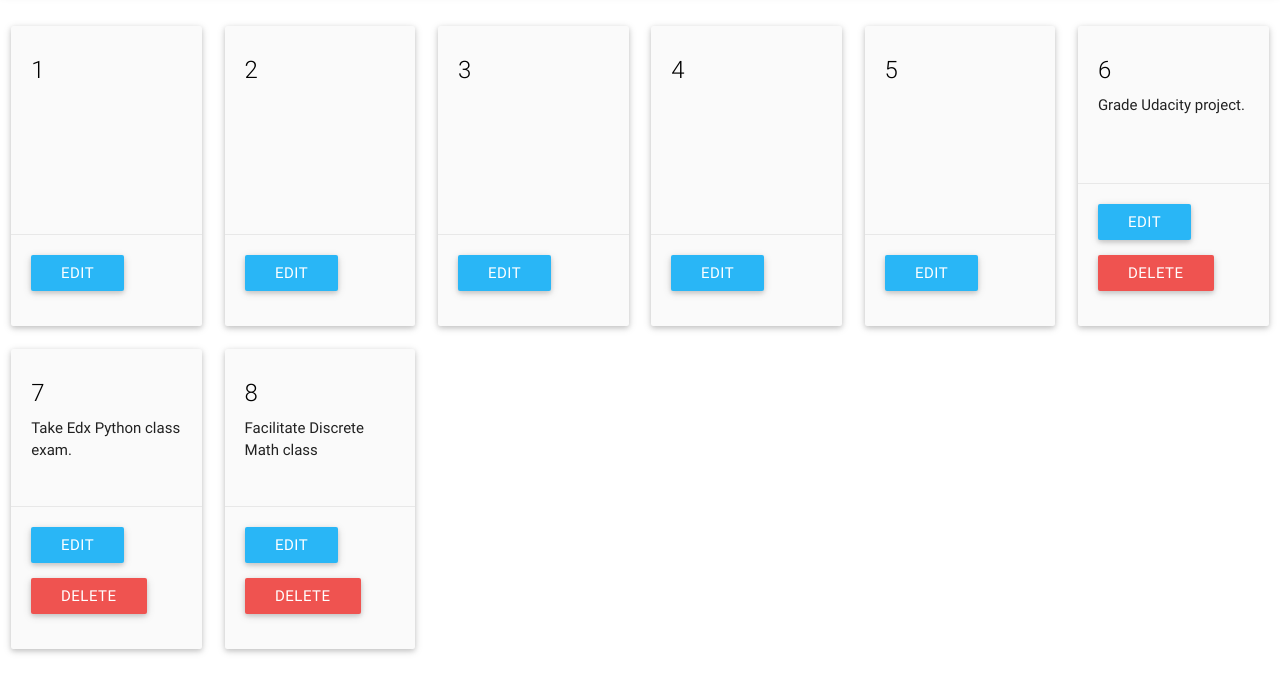
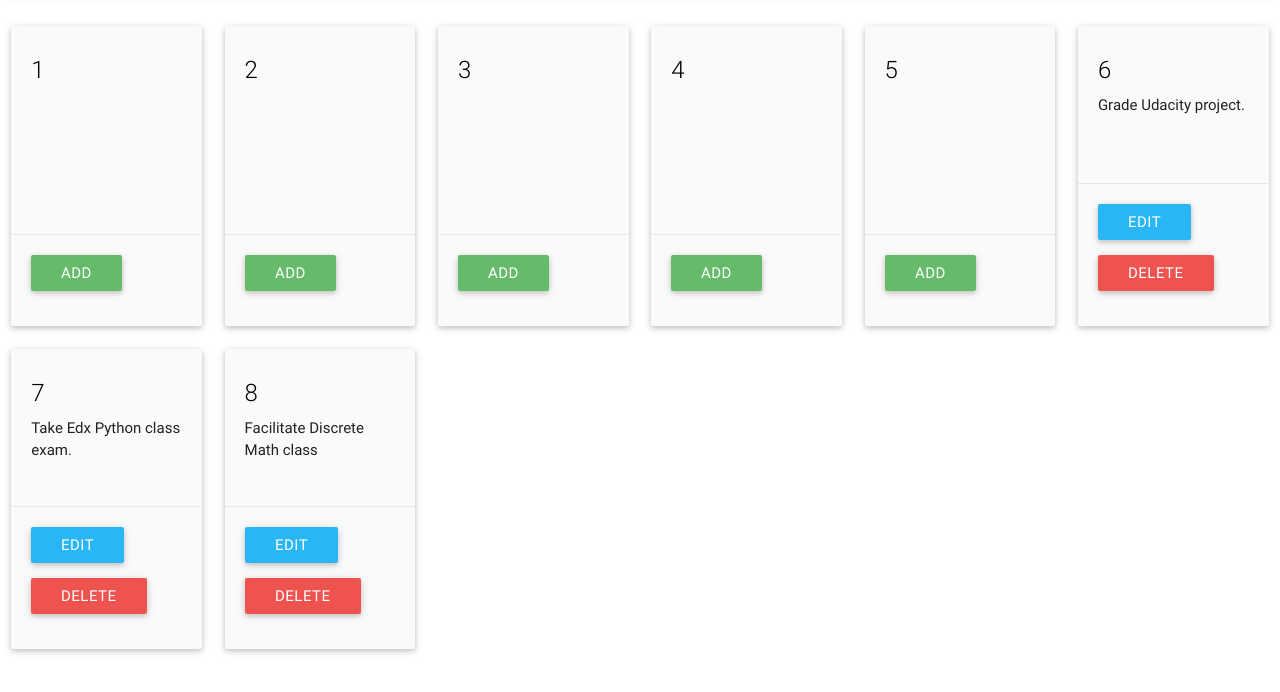
Before and after one commit to andela-ioraelosi/calendar, a plain HTML site: page index.html in a window 1280 px wide. Shown: the part 72-764 px from the top of the page. Drawn offline with Linux system fonts and the light colour scheme.

Commit message:
Add edit button to each day of the calendar.

```diff
--- a/index.html
+++ b/index.html
@@ -33,8 +33,9 @@
               <p>{{ event.title }}</p>
             </div>
             <div class="card-action">
-              <a class="waves-effect waves-light btn light-blue lighten-1 white-text" href="#">Edit</a>
+              <a ng-show="event.title.length > 0" class="waves-effect waves-light btn light-blue lighten-1 white-text" href="#">Edit</a>
               <a ng-show="event.title.length > 0" class="waves-effect waves-light btn red lighten-1 white-text" href="#">Delete</a>
+              <a ng-show="event.title <= 0" class="waves-effect waves-light btn green lighten-1 white-text" href="#">Add</a>
             </div>
           </div>
         </div>
```
